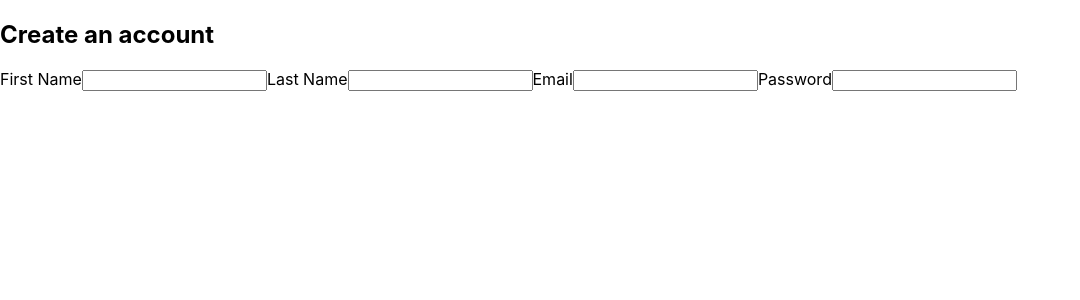
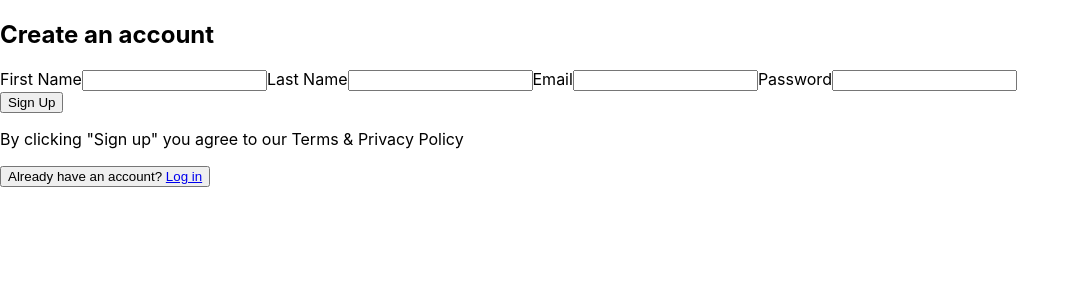
Before and after one commit to jonahunuafe/user-authentication, a JavaScript app: page / in a window 1280 px wide. Shown: the top 300 px of the page, without its empty margins (0-1080 px from the left). Built offline with nearby package versions, Linux system fonts and the light colour scheme; the HTML template or start-up script is replaced by a standard one.

Commit message:
added custom Button component

```diff
--- a/src/App.js
+++ b/src/App.js
@@ -1,4 +1,4 @@
-import Signup from "./components/SignUp";
+import Signup from "./components/Signup";
 
 function App() {
   return (
--- /dev/null
+++ b/src/components/Button.js
@@ -0,0 +1,7 @@
+function Button({ className, children }) {
+    return (
+        <button style={className}>{children}</button>
+    );
+}
+
+export default Button;
--- a/src/components/Signup.js
+++ b/src/components/Signup.js
@@ -1,3 +1,5 @@
+import Button from "./Button"
+
 function Signup() {
     return (
         <form>
@@ -9,8 +11,13 @@ function Signup() {
                 <input type="text" id="last-name" required />
                 <label htmlFor="email">Email</label>
                 <input type="email" id="email" required />
-                <labe htmlFor="password">Password</labe>
+                <label htmlFor="password">Password</label>
                 <input type="password" id="password" required />
+            </div>
+            <div>
+                <Button title="Sign Up">Sign Up</Button>
+                <p>By clicking "Sign up" you agree to our <span>Terms & Privacy Policy</span></p>
+                <Button>Already have an account? <a href="http://">Log in</a></Button>
             </div>
         </form>
     );
```
